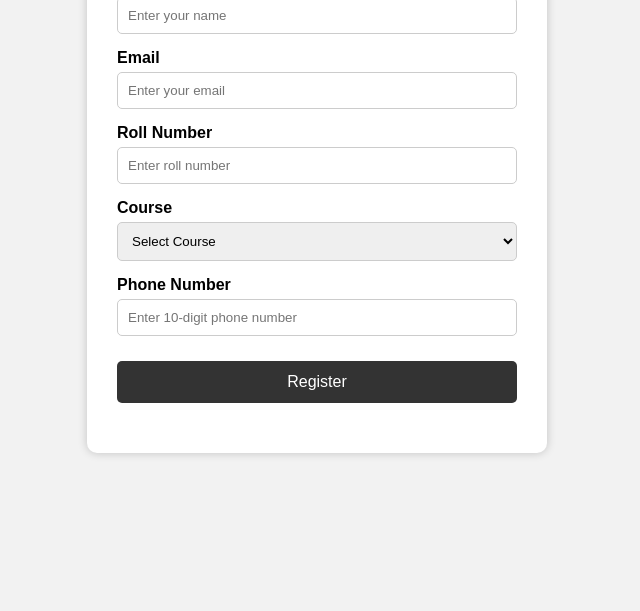
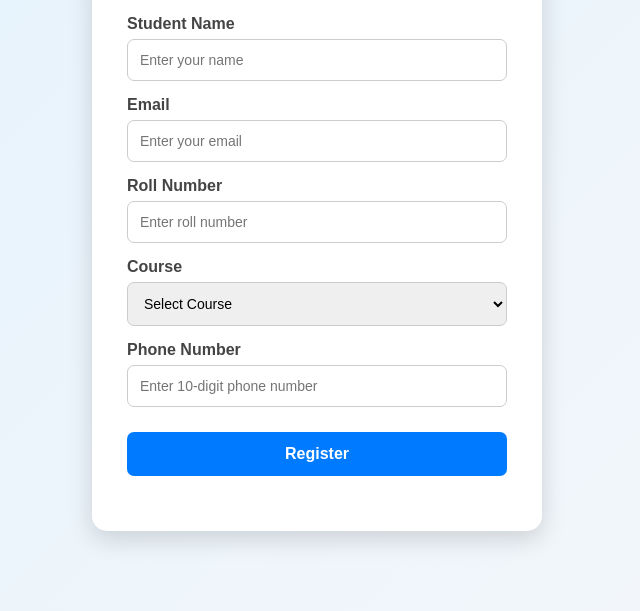
Before and after one commit to rashmi-2409/Devops, a plain HTML site: page index.html in a window 1280 px wide. Shown: the part 189-800 px from the top of the page, without its empty margins (323-963 px from the left). Drawn offline with Linux system fonts and the light colour scheme.

Commit message:
style.css

```diff
--- a/style.css
+++ b/style.css
@@ -1,54 +1,74 @@
+* {
+    box-sizing: border-box;
+}
+
 body {
     font-family: Arial, sans-serif;
-    background-color: #f2f2f2;
+    background: linear-gradient(135deg, #e3f2fd, #f5f7fa);
     margin: 0;
-    padding: 0;
+    min-height: 100vh;
+
+    display: flex;
+    justify-content: center;
+    align-items: center;
 }
 
 .container {
-    width: 400px;
-    margin: 50px auto;
-    background-color: white;
-    padding: 30px;
-    border-radius: 10px;
-    box-shadow: 0 0 10px rgba(0, 0, 0, 0.2);
+    width: 450px;
+    background: white;
+    padding: 35px;
+    border-radius: 15px;
+    box-shadow: 0 8px 25px rgba(0, 0, 0, 0.15);
 }
 
 h1 {
     text-align: center;
-    margin-bottom: 25px;
+    margin-bottom: 30px;
+    color: #333;
 }
 
 label {
     display: block;
     margin-top: 15px;
+    margin-bottom: 6px;
     font-weight: bold;
+    color: #444;
 }
 
 input,
 select {
     width: 100%;
-    padding: 10px;
-    margin-top: 5px;
-    box-sizing: border-box;
+    padding: 12px;
     border: 1px solid #ccc;
-    border-radius: 5px;
+    border-radius: 7px;
+    font-size: 14px;
+    outline: none;
+}
+
+input:focus,
+select:focus {
+    border-color: #007bff;
 }
 
 button {
     width: 100%;
-    padding: 12px;
+    padding: 13px;
     margin-top: 25px;
+
+    background: #007bff;
+    color: white;
+
     border: none;
-    border-radius: 5px;
-    background-color: #333;
-    color: white;
+    border-radius: 7px;
+
     font-size: 16px;
+    font-weight: bold;
+
     cursor: pointer;
 }
 
 button:hover {
-    background-color: #555;
+    background: #0056b3;
 }
 
 #message {
```
